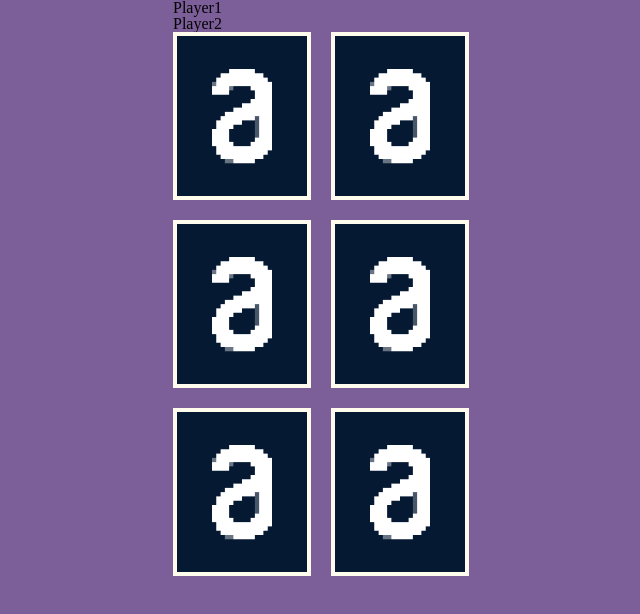
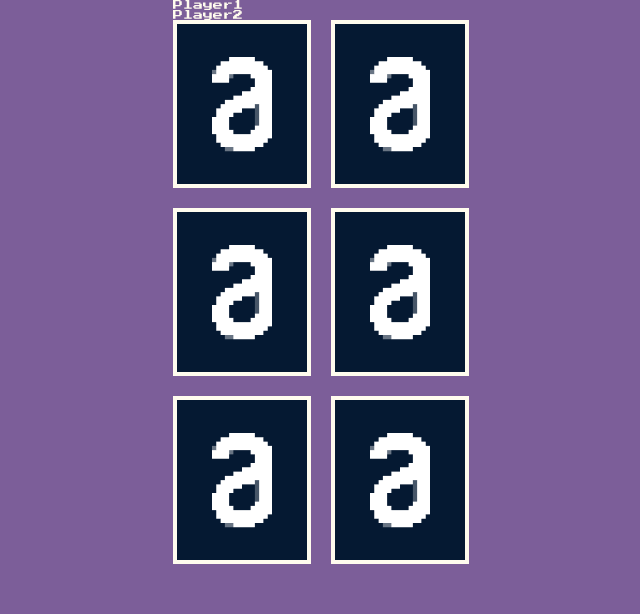
Before and after one commit to humbertoribeiro99/matching-game-React, a website built with Vite: page matching-game/index.html in a window 1280 px wide. Shown: the whole page, without its empty margins (307-947 px from the left). Built offline with nearby package versions, Linux system fonts and the light colour scheme.

Commit message:
Feito o css dos players

```diff
--- a/matching-game/index.html
+++ b/matching-game/index.html
@@ -5,6 +5,9 @@
     <link rel="icon" type="image/svg+xml" href="/vite.svg" />
     <meta name="viewport" content="width=device-width, initial-scale=1.0" />
     <title>Vite App</title>
+    <link rel="preconnect" href="https://fonts.googleapis.com">
+    <link rel="preconnect" href="https://fonts.gstatic.com" crossorigin>
+    <link href="https://fonts.googleapis.com/css2?family=Press+Start+2P&display=swap" rel="stylesheet">
   </head>
   <body>
     <div id="root"></div>
--- a/matching-game/src/components/PlayerName/index.js
+++ b/matching-game/src/components/PlayerName/index.js
@@ -1,8 +1,8 @@
+import "./style.css"
+
 function PlayerName(content) {
     return `
-
-    <p>${content}</p>
-    `
+    <p class="player-game">${content}</p> `;
 }
 
 export default PlayerName;
--- /dev/null
+++ b/matching-game/src/components/PlayerName/style.css
@@ -0,0 +1,4 @@
+.player-game{
+  color: var(--color-border);
+  font-size: 1rem !important;
+}
--- a/matching-game/src/styles/elements/base.css
+++ b/matching-game/src/styles/elements/base.css
@@ -1,7 +1,13 @@
+html, body{
+    font-size: 10px !important;
+    height: 100% !important;
+}
+
 body{
     background-color:var(--color-pomb-and-power);
     max-width: 320px;
     margin-left: auto !important;
     margin-right: auto !important;
+    font-family: "Press Start 2P", cursive !important;
 
 }
--- a/matching-game/src/styles/generic/reset.css
+++ b/matching-game/src/styles/generic/reset.css
@@ -1,8 +1,3 @@
-/* http://meyerweb.com/eric/tools/css/reset/
-   v2.0 | 20110126
-   License: none (public domain)
-*/
-
 html, body, div, span, applet, object, iframe,
 h1, h2, h3, h4, h5, h6, p, blockquote, pre,
 a, abbr, acronym, address, big, cite, code,
--- a/matching-game/style.css
+++ /dev/null
@@ -1,97 +0,0 @@
-:root {
-  font-family: Inter, system-ui, Avenir, Helvetica, Arial, sans-serif;
-  line-height: 1.5;
-  font-weight: 400;
-
-  color-scheme: light dark;
-  color: rgba(255, 255, 255, 0.87);
-  background-color: #242424;
-
-  font-synthesis: none;
-  text-rendering: optimizeLegibility;
-  -webkit-font-smoothing: antialiased;
-  -moz-osx-font-smoothing: grayscale;
-  -webkit-text-size-adjust: 100%;
-}
-
-a {
-  font-weight: 500;
-  color: #646cff;
-  text-decoration: inherit;
-}
-a:hover {
-  color: #535bf2;
-}
-
-body {
-  margin: 0;
-  display: flex;
-  place-items: center;
-  min-width: 320px;
-  min-height: 100vh;
-}
-
-h1 {
-  font-size: 3.2em;
-  line-height: 1.1;
-}
-
-#app {
-  max-width: 1280px;
-  margin: 0 auto;
-  padding: 2rem;
-  text-align: center;
-}
-
-.logo {
-  height: 6em;
-  padding: 1.5em;
-  will-change: filter;
-  transition: filter 300ms;
-}
-.logo:hover {
-  filter: drop-shadow(0 0 2em #646cffaa);
-}
-.logo.vanilla:hover {
-  filter: drop-shadow(0 0 2em #f7df1eaa);
-}
-
-.card {
-  padding: 2em;
-}
-
-.read-the-docs {
-  color: #888;
-}
-
-button {
-  border-radius: 8px;
-  border: 1px solid transparent;
-  padding: 0.6em 1.2em;
-  font-size: 1em;
-  font-weight: 500;
-  font-family: inherit;
-  background-color: #1a1a1a;
-  cursor: pointer;
-  transition: border-color 0.25s;
-}
-button:hover {
-  border-color: #646cff;
-}
-button:focus,
-button:focus-visible {
-  outline: 4px auto -webkit-focus-ring-color;
-}
-
-@media (prefers-color-scheme: light) {
-  :root {
-    color: #213547;
-    background-color: #ffffff;
-  }
-  a:hover {
-    color: #747bff;
-  }
-  button {
-    background-color: #f9f9f9;
-  }
-}
```
Also changed, not shown: matching-game/main.js (+4 -4 lines).
